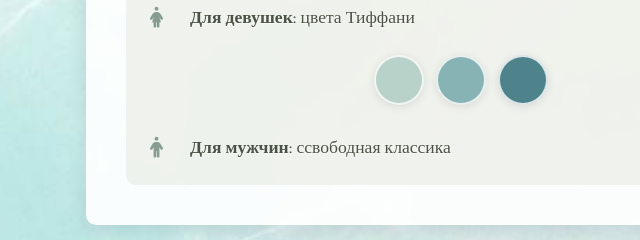
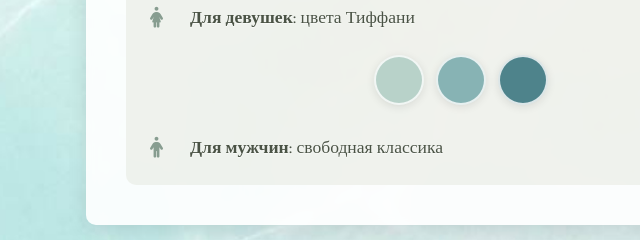
Before and after one commit to hubbleofficial1163-design/EgorElena, a plain HTML site: page index.html in a window 1280 px wide. Shown: the part 2580-2820 px from the top of the page, 179-819 px from the left. Drawn offline with nearby package versions, Linux system fonts and the light colour scheme.

Commit message:
index.html

```diff
--- a/index.html
+++ b/index.html
@@ -141,7 +141,7 @@
                     </div>
                     <div class="guideline">
                         <i class="fas fa-male"></i>
-                        <p><strong>Для мужчин:</strong> ссвободная классика</p>
+                        <p><strong>Для мужчин:</strong> свободная классика</p>
                     </div>
                     <!-- <div class="guideline">
                         <i class="fas fa-palette"></i>
```
